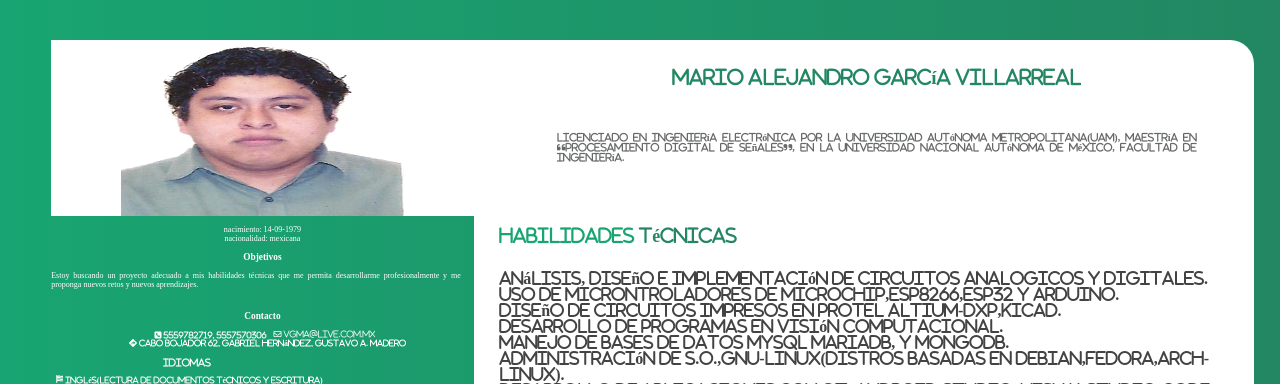
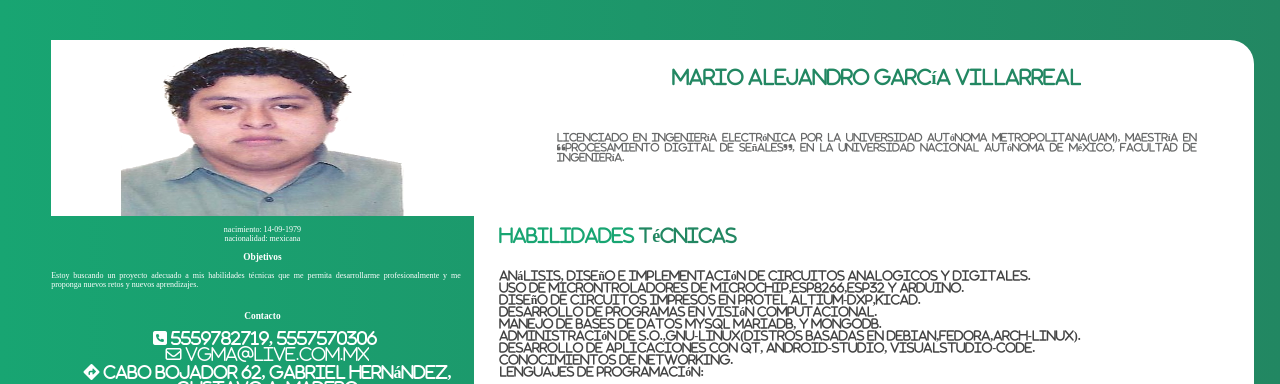
Before and after one commit to flyingsnake2000/curriculum, a plain HTML site: page index.html in a window 1280 px wide. Shown: the top 384 px of the page. Drawn offline with Linux system fonts and the light colour scheme.

Commit message:
Update index.html

```diff
--- a/index.html
+++ b/index.html
@@ -79,13 +79,13 @@
 
    .style-contacto i{
     text-align: center;
-    font-size: 1vh;
+    font-size: 2vh;
     padding-left: 5px;
    }
 
    .style-idiomas i{
     text-align: center;
-    font-size: 1vh;
+    font-size: 1.5vh;
     margin-left: 5px;
    }
 
@@ -132,7 +132,7 @@
    }
 
    .style-skills{
-    font-size: 2vh;
+    font-size: 1.5vh;
     color: #434343;
     margin-left: 2vw;
     test-align: justify;
```
